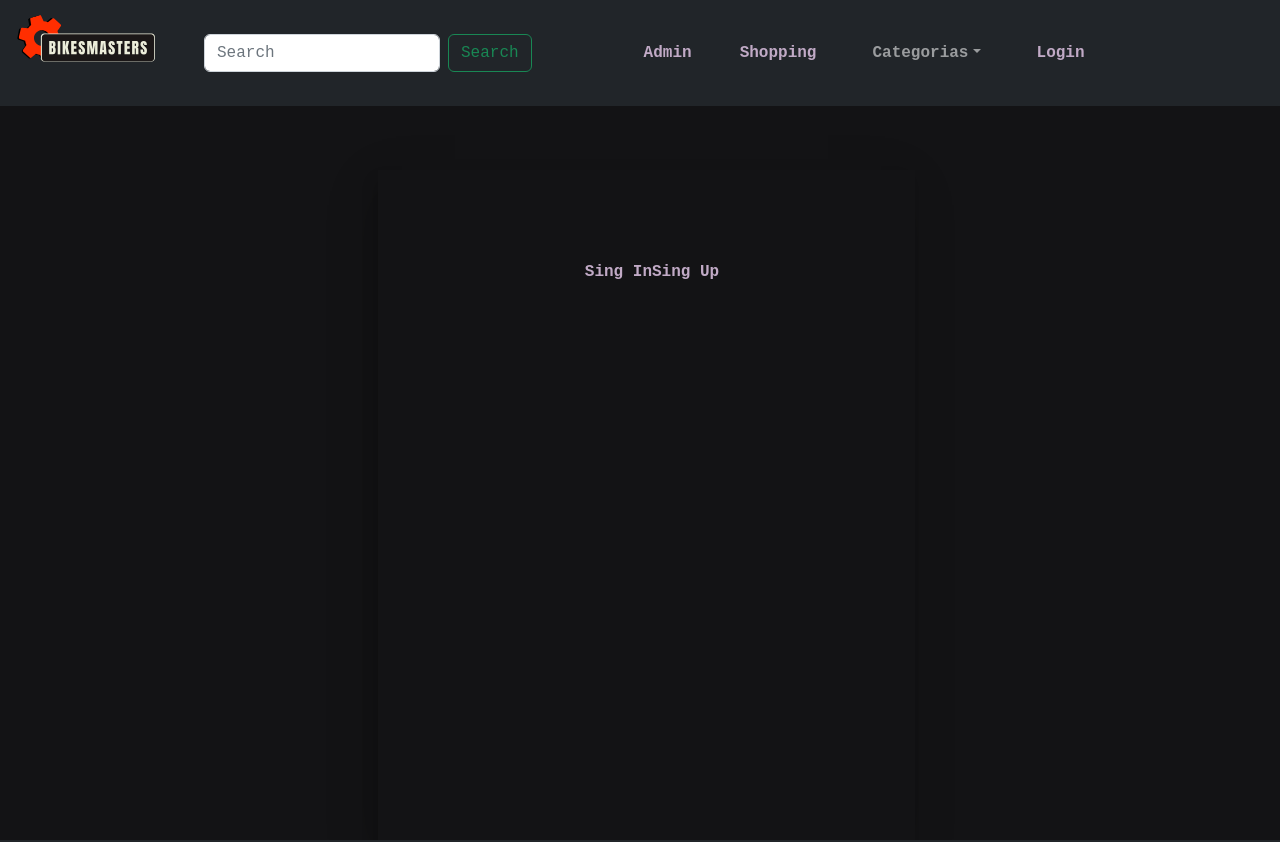
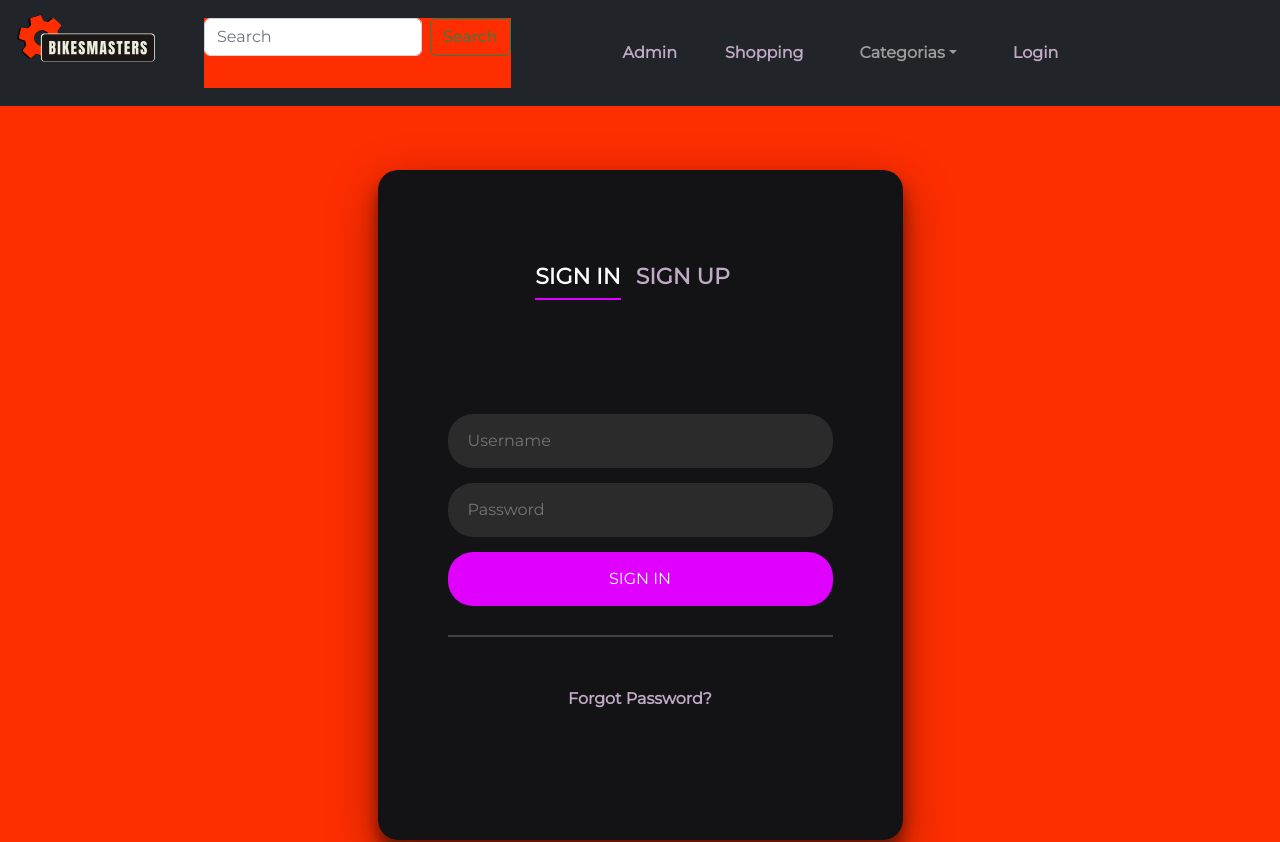
Before and after one commit to ROBERT-Gimenez/E-comerce_React, a React (Create React App) app: page /Login in a window 1280 px wide. Shown: the top 842 px of the page. Built offline with nearby package versions, Linux system fonts and the light colour scheme.

Commit message:
styles added

```diff
--- a/public/index.html
+++ b/public/index.html
@@ -11,6 +11,8 @@
     />
     <link rel="apple-touch-icon" href="" />
     <link rel="manifest" href="" />
+    <link href='https://fonts.googleapis.com/css?family=Montserrat' rel='stylesheet'>
+    <link rel="stylesheet" href="https://cdnjs.cloudflare.com/ajax/libs/font-awesome/4.7.0/css/font-awesome.min.css">
     <title>React App</title>
   </head>
   <body>
--- a/src/components/Footer.js
+++ b/src/components/Footer.js
@@ -1,11 +1,11 @@
 import React from 'react'
-import {Navbar , Container} from 'react-bootstrap'
+import {Navbar} from 'react-bootstrap'
 
 export default function Footer() {
   return (
     <div>
         <Navbar bg="dark" variant="dark">
-          <Container>
+          <>
           <Navbar.Brand href="#home">
             <img
               alt=""
@@ -16,7 +16,7 @@ export default function Footer() {
             />{' '}
             copyright Bike's Master
           </Navbar.Brand>
-        </Container>
+        </>
       </Navbar>
     </div>
   )
--- a/src/components/Login/Login.css
+++ b/src/components/Login/Login.css
@@ -1,74 +1,88 @@
-body{
+
+body {
     margin: 0;
     color: #C1AAC6;
-    background:#131315;
-    font-family: 'Monserrat', monospace;
+    background: #131315;
+    font-family: 'Montserrat', monospace;
     font-weight: bold;
-
-}
-*,
-:after,
-:before{
-    box-sizing: border-box;
 }
 
-.clearflix:after,
-.clearflix:before{
-    content:"";
-    display:itemple
+*,
+ :after,
+ :before {
+    box-sizing: border-box
 }
-.clearflix:after{
-    clear:both;
-    display: block;
+form{
+    background-color: #ff2e00;
+    padding-bottom: 2rem;
 }
-a{
+.clearfix:after,
+.clearfix:before {
+    content: '';
+    display: itemle
+}
+
+.clearfix:after {
+    clear: both;
+    display: block
+}
+
+a {
     color: inherit;
-    text-decoration: none;
+    text-decoration: none
 }
-.container{
+
+.container-form {
     width: 100%;
     margin: auto;
     margin-top: 5%;
     max-width: 525px;
     min-height: 670px;
     position: relative;
-    box-shadow: 0 12px 15px 0 rgba(0,0,0, .24) , 0 17px 50px 0 rgba(0,0,0, .19);
+    box-shadow: 0 12px 15px 0 rgba(0, 0, 0, .44), 0 17px 50px 0 rgba(0, 0, 0, .39);
+    border-radius: 20px;
 }
-.login-container{
+
+.login-container {
     width: 100%;
     height: 100%;
     position: absolute;
     padding: 90px 70px 50px 70px;
     background: #131315;
+    border-radius: 20px;
 }
-.login-container .sing-in-htm,
-.login-container .sing-up-htm{
+
+.login-container .sign-in-htm,
+.login-container .sign-up-htm {
     top: 30%;
     left: 0;
     right: 0;
     bottom: 0;
     position: absolute;
     transform: rotateY(180deg);
-    backface-visibility:hidden ;
+    backface-visibility: hidden;
     transition: all .4s linear;
 }
-.login-container .sing-up-htm{
+
+.login-container .sign-up-htm {
     top: 20%;
 }
-.login-container .sing-in,
-.login-container .sing-up,
-.login-form .group .ckeck{
+
+.login-container .sign-in,
+.login-container .sign-up,
+.login-form .group .check {
     display: none;
 }
 
 .login-container .item,
 .login-form .group .label,
-.login-form .group .button{
+.login-form .group .button {
     text-transform: uppercase;
 }
-.login-container .item{
+
+.login-container .item {
     font-size: 22px;
-    margin-right: 15pc;
+    margin-right: 15px;
     padding-bottom: 5px;
     margin: 0 15px 10px 0;
     display: inline-block;
@@ -76,64 +90,74 @@ a{
     cursor: pointer;
 }
 
-.login-container .sing-in:checked+.item,
-.login-container .sing-up:checked+.item{
+.login-container .sign-in:checked+.item,
+.login-container .sign-up:checked+.item {
     color: #fff;
     border-color: #DF00FF;
 }
+
 .login-form {
     min-height: 345px;
     position: relative;
     perspective: 1000px;
     transform-style: preserve-3d;
 }
+
 .login-form .group {
     margin-bottom: 15px;
 }
+
 .login-form .group .label,
 .login-form .group .input,
-.login-form .group .button{
+.login-form .group .button {
     width: 100%;
     color: #fff;
     display: block;
 }
-.button{
+
+.button {
     cursor: pointer;
 }
+
 .login-form .group .input,
-.login-form .group .button{
+.login-form .group .button {
     border: none;
     padding: 15px 20px;
     border-radius: 25px;
     background: rgba(255, 255, 255, .1);
 }
 
-.login-form .group input[data-type="password"]{
-    /* Text-security:circle; */
-    --webkit-text-security:circle;
+.login-form .group input[data-type="password"] {
+    -webkit-text-security: circle;
 }
+
 .login-form .group .label {
-    color:#aaa;
-    font-size: 12px
+    color: #aaa;
+    font-size: 12px;
 }
+
 .login-form .group .button {
     background: #DF00FF;
 }
-.login-form .group .check:checked+label{
+
+.login-form .group .check:checked+label {
     color: #fff;
 }
-.login-container .sing-in:checked+.item+.sing-up
-+.item+.login-form .sing-in-htm{
+
+.login-container .sign-in:checked+.item+.sign-up+.item+.login-form .sign-in-htm {
     transform: rotate(0);
 }
-.login-container .sing-up:checked+.item.login-form.sing-up-htm{
+
+.login-container .sign-up:checked+.item+.login-form .sign-up-htm {
     transform: rotate(0);
 }
-.hr{
+
+.hr {
     height: 2px;
-    margin: 60px 0 50px 0 ;
+    margin: 29px 0 50px 0;
     background: rgba(255, 255, 255, .2);
 }
-.footer-login{
+
+.footer {
     text-align: center;
 }
--- a/src/components/Login/Login.js
+++ b/src/components/Login/Login.js
@@ -4,53 +4,54 @@ import '../Login/Login.css'
 export default function Login() {
   return (
     <form>
-    <div className='container'>
-        <div className='login-container'>
-            <label className='item1'>Sing In<input id='item-1' type="radio" name="item" className="sing-in" /></label>
-            <label className='item2'>Sing Up<input id='item-2' type="radio" name="item" className="sing-up" /></label>
-           {/*  <input id="item-1" type="radio" name="item" className="sign-in" /><label for="item-1" class="item">Sign In</label>
-            <input id="item-2" type="radio" name="item" className="sign-up" /><label for="item-2" class="item">Sign Up</label> */}
-            <div className='login-form'>
-                <div className='sing-in-htm'>
-                    <div className='group'>
-                        <input placeholder='Username' name="Username" id="user" type="text" className='input'/>
+    <div className="container-form">
+        <div className="login-container">
+            <input id="item-1" type="radio" name="item" className="sign-in" checked/><label for="item-1" className="item">Sign In</label>
+            <input id="item-2" type="radio" name="item" className="sign-up"/><label for="item-2" className="item">Sign Up</label>
+            <div className="login-form">
+                <div className="sign-in-htm">
+                    <div className="group">
+                        <input placeholder="Username" id="user" type="text" className="input"/>
                     </div>
-                    <div className='group'>
-                        <input placeholder='Password' name="Password" id="pass" type="password" className='input' data-type="password"/>
+                    <div className="group">
+                        <input placeholder="Password" id="pass" type="password" className="input" data-type="password"/>
                     </div>
-                    <div className='group'>
-                        <input type="submit" className='button' value="Sing In"/>
+
+                    <div className="group">
+                        <input type="submit" className="button" value="Sign In"/>
                     </div>
-                    <div className='hr'></div>
-                    <div className='footer-login'>
-                        <a href="/">Forgot Passwor ?</a>
+                    <div className="hr"></div>
+                    <div className="footer">
+                        <a href="#forgot">Forgot Password?</a>
                     </div>
                 </div>
-                <div className='sing-up-htm'>
-                    <div className='group'>
-                        <input placeholder='Username' name='Username' id="user-register" type="text" className='input'/>
+                <div className="sign-up-htm">
+                    <div className="group">
+                        <input placeholder="Username" id="user" type="text" className="input"/>
                     </div>
-                    <div className='group'>
-                        <input placeholder='Email adress' name="Email" id="email-register" type="text" className='input' />
+
+                    <div className="group">
+                        <input placeholder="Email adress" id="pass" type="text" className="input"/>
                     </div>
-                    <div className='group'>
-                        <input placeholder='Password' name="Password" id="pass-register" type="password" className='input' datatype='password'/>
+
+                    <div className="group">
+                        <input placeholder="Password" id="pass" type="password" className="input" data-type="password"/>
                     </div>
-                    <div className='group'>
-                        <input placeholder='Repeat Password' name="Password2" id="pass2-register" type="password" className='input' datatype='password'/>
+                    <div className="group">
+                        <input placeholder="Repeat password" id="pass" type="password" className="input" data-type="password"/>
                     </div>
-                    <div className='group'>
-                        <input  type="submit" className='button' value="Sing Up"></input>
+
+                    <div className="group">
+                        <input type="submit" className="button" value="Sign Up"/>
                     </div>
-                    <div className='hr'></div>
-                    <div className='footer'>
-                        <label>Already have an account ?</label>
-                    </div>
-                </div>
-
-            </div>
-        </div>
-    </div>
+                    <div className="hr"></div>
+                    <div className="footer">
+                        <label for="item-1">Already have an account?</label>
+				</div>
+			</div>
+		</div>
+	</div>
+</div>
     </form>
   )
 }
```
